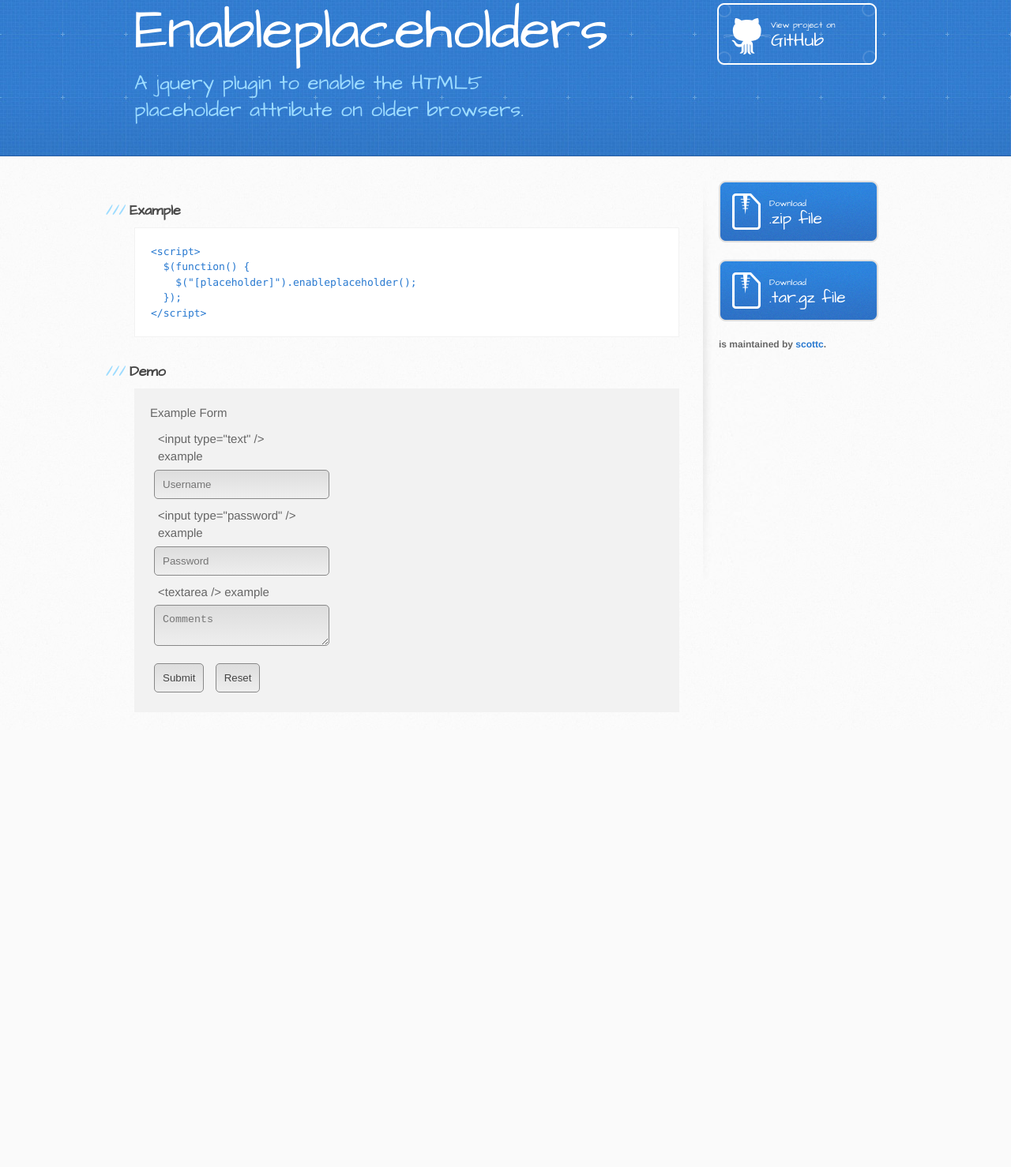
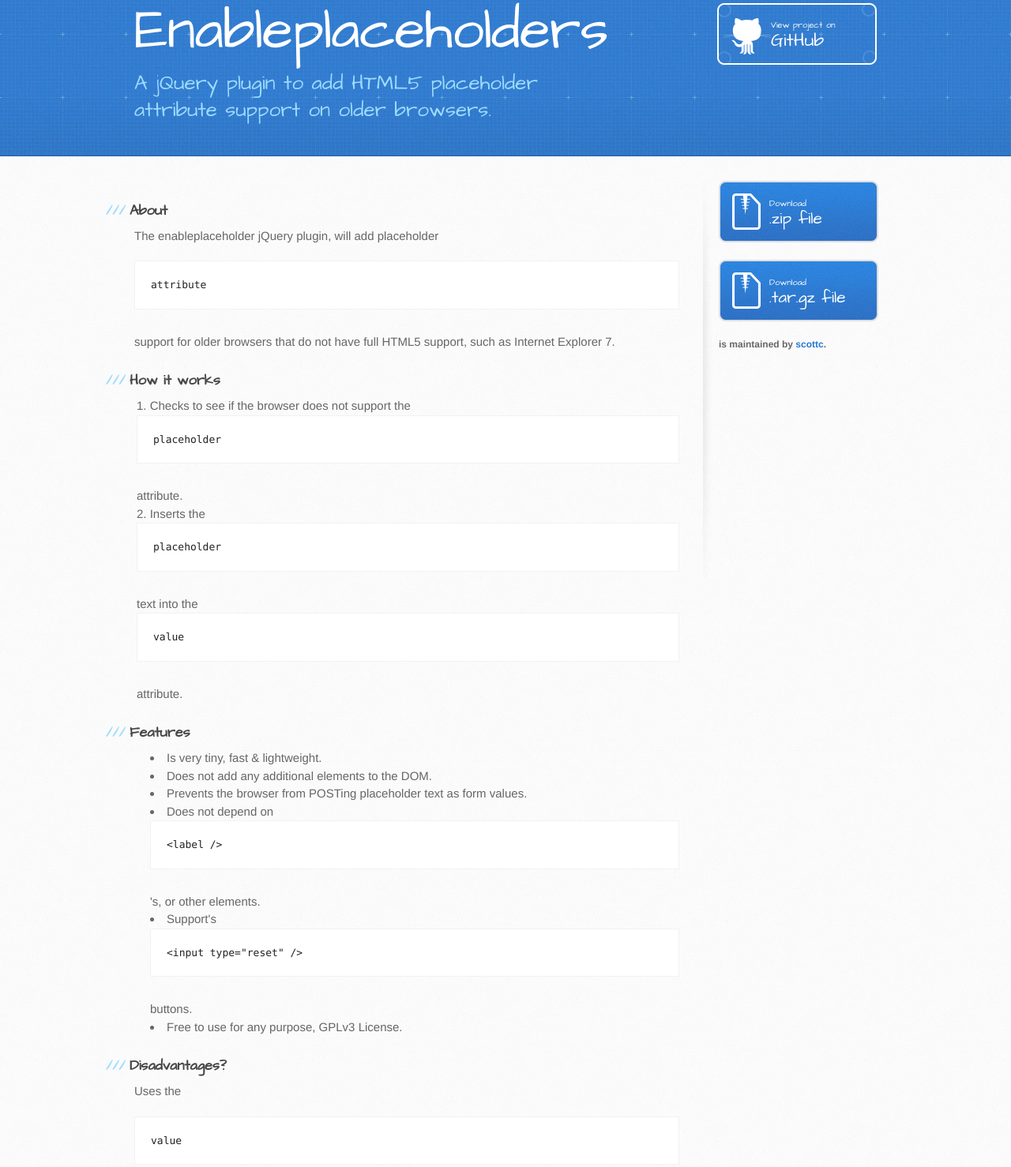
Before and after one commit to scottc/enableplaceholders, a plain HTML site: page index.html in a window 1280 px wide. Shown: the part 37-1515 px from the top of the page at 79% size. Before the commit the page ends 961 px from the top, so only its background shows below. Drawn offline with nearby package versions, Linux system fonts and the light colour scheme.

Commit message:
Add description

```diff
--- a/index.html
+++ b/index.html
@@ -23,14 +23,15 @@
     });
     </script>
 
-    <title>Enableplaceholders by scottc</title>
+    <title>Enableplaceholders jQuery plugin</title>
+    <meta name="description" content="A jQuery plugin to add HTML5 placeholder attribute support on older browsers." />
   </head>
 
   <body>
     <header>
       <div class="inner">
         <h1>Enableplaceholders</h1>
-        <h2>A jquery plugin to enable the HTML5 placeholder attribute on older browsers.</h2>
+        <h2>A jQuery plugin to add HTML5 placeholder attribute support on older browsers.</h2>
         <a href="https://github.com/scottc/enableplaceholders" class="button"><small>View project on</small>GitHub</a>
       </div>
     </header>
@@ -38,12 +39,38 @@
     <div id="content-wrapper">
       <div class="inner clearfix">
         <section id="main-content">
+
+        <h3>About</h3>
+        <p>The enableplaceholder jQuery plugin, will add placeholder <pre>attribute</pre> support for older browsers that do not have full HTML5 support, such as Internet Explorer 7.</p>
+
+        <h3>How it works</h3>
+        <ol>
+        	<li>Checks to see if the browser does not support the <pre>placeholder</pre> attribute.</li>
+        	<li>Inserts the <pre>placeholder</pre> text into the <pre>value</pre> attribute.</li>
+        </ol>
+
+        <h3>Features</h3>
+        <ul>
+        	<li>Is <em>very</em> tiny, fast &amp; lightweight.</li>
+        	<li>Does not add any additional elements to the DOM.</li>
+        	<li>Prevents the browser from POSTing placeholder text as form values.</li>
+        	<li>Does not depend on <pre>&lt;label /&gt;</pre>'s, or other elements.</li>
+        	<li>Support's <pre>&lt;input type="reset" /&gt;</pre> buttons.</li>
+        	<li>Free to use for any purpose, GPLv3 License.</li>
+        </ul>
+
+        <h3>Disadvantages?</h3>
+        <p>Uses the <pre>value</pre> attribute, so you may have trouble with client-side form validation in some cases. However it's easy enough to add a custom validation event trigger.</p>
+
+
           <h3>Example</h3>
 <pre><code>&lt;script&gt;
   $(function() {
     $("[placeholder]").enableplaceholder();
   });
 &lt;/script&gt;
+
+&lt;input type="text" placeholder="Username" /&gt;
 </code></pre>
 
 <h3>Demo</h3>
```
